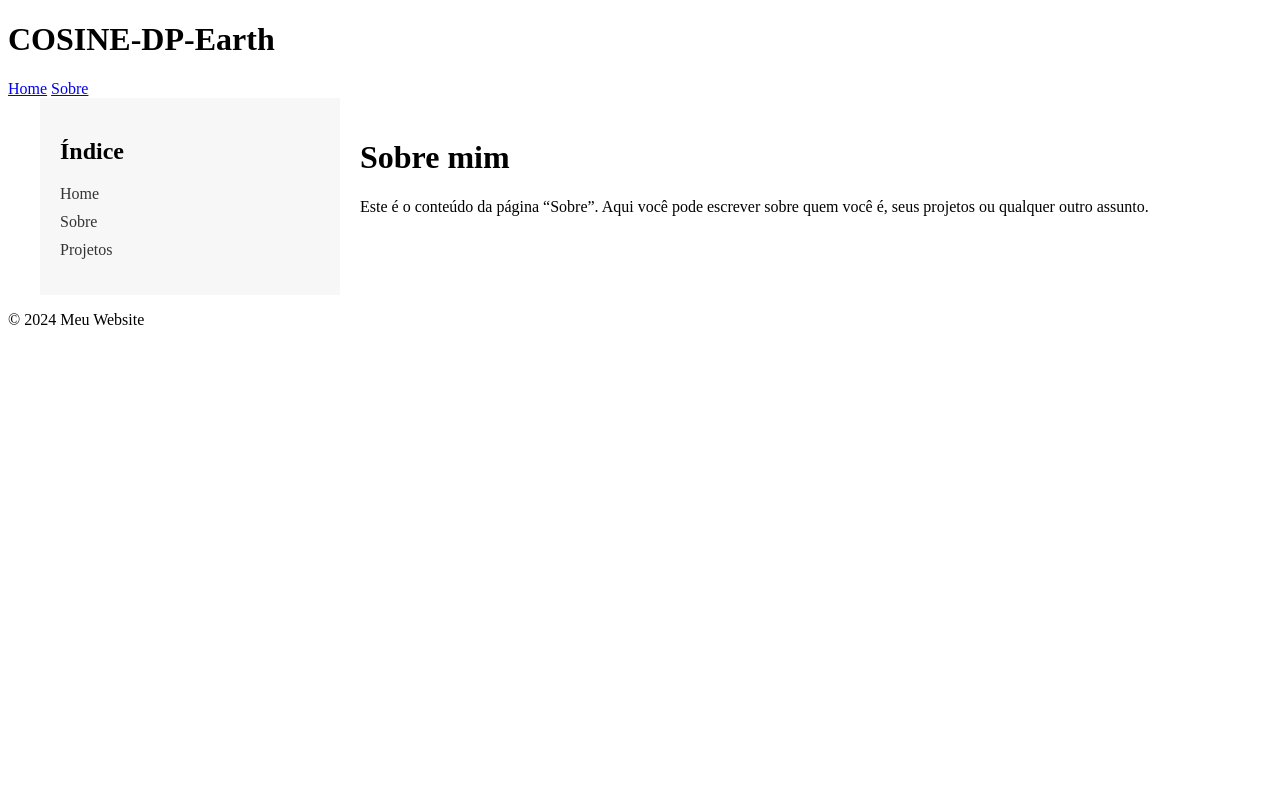
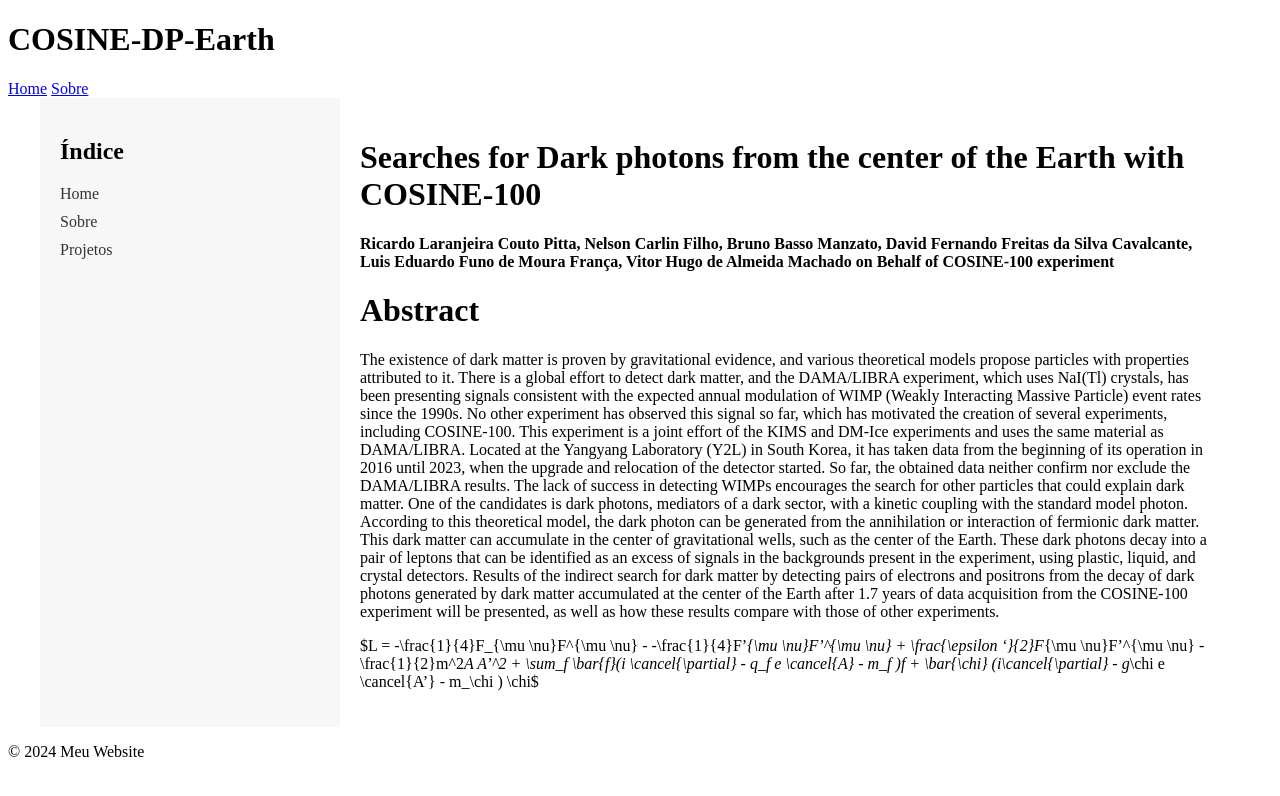
Before and after one commit to jaspior/COSINE-DP-Earth, a Jekyll site: the page built from index.md, in a window 1280 px wide. Shown: the top 796 px of the page. Built offline with Jekyll 4.4.1, drawn with Linux system fonts in a browser that asks for light colours.

Commit message:
Update index.md

```diff
--- a/index.md
+++ b/index.md
@@ -3,6 +3,26 @@
 layout: default
 ---
 
-# Sobre mim
+# Searches for Dark photons from the center of the Earth with COSINE-100
 
-Este é o conteúdo da página "Sobre". Aqui você pode escrever sobre quem você é, seus projetos ou qualquer outro assunto.
+####  Ricardo Laranjeira Couto Pitta, Nelson Carlin Filho, Bruno Basso Manzato, David Fernando Freitas da Silva Cavalcante, Luis Eduardo Funo de Moura França, Vitor Hugo de Almeida Machado on Behalf of COSINE-100 experiment
+
+# Abstract
+
+The existence of dark matter is proven by gravitational evidence, and various theoretical models propose particles with properties attributed to it. There is a
+global effort to detect dark matter, and the DAMA/LIBRA experiment, which uses NaI(Tl) crystals, has been presenting signals consistent with the expected annual
+modulation of WIMP (Weakly Interacting Massive Particle) event rates since the 1990s. No other experiment has observed this signal so far, which has motivated
+the creation of several experiments, including COSINE-100. This experiment is a joint effort of the KIMS and DM-Ice experiments and uses the same material as
+DAMA/LIBRA. Located at the Yangyang Laboratory (Y2L) in South Korea, it has taken data from the beginning of its operation in 2016 until 2023, when the
+upgrade and relocation of the detector started. So far, the obtained data neither confirm nor exclude the DAMA/LIBRA results. The lack of success in detecting
+WIMPs encourages the search for other particles that could explain dark matter. One of the candidates is dark photons, mediators of a dark sector, with a kinetic
+coupling with the standard model photon. According to this theoretical model, the dark photon can be generated from the annihilation or interaction of fermionic
+dark matter. This dark matter can accumulate in the center of gravitational wells, such as the center of the Earth. These dark photons decay into a pair of leptons
+that can be identified as an excess of signals in the backgrounds present in the experiment, using plastic, liquid, and crystal detectors. Results of the indirect
+search for dark matter by detecting pairs of electrons and positrons from the decay of dark photons generated by dark matter accumulated at the center of the
+Earth after 1.7 years of data acquisition from the COSINE-100 experiment will be presented, as well as how these results compare with those of other experiments.
+
+
+
+
+$L = -\frac{1}{4}F_{\mu \nu}F^{\mu \nu} - -\frac{1}{4}F'_{\mu \nu}F'^{\mu \nu} + \frac{\epsilon '}{2}F_{\mu \nu}F'^{\mu \nu} - \frac{1}{2}m^2_A A'^2 + \sum_f \bar{f}(i \cancel{\partial} - q_f e \cancel{A} - m_f )f + \bar{\chi} (i\cancel{\partial} - g_\chi e \cancel{A'} - m_\chi ) \chi$
```
